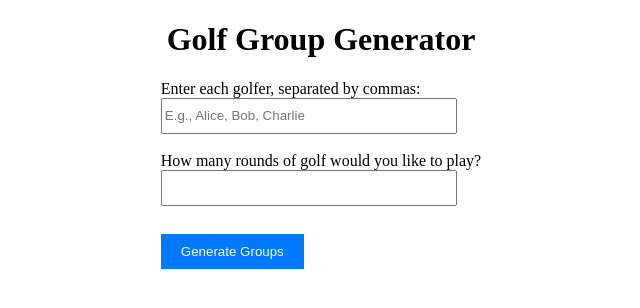
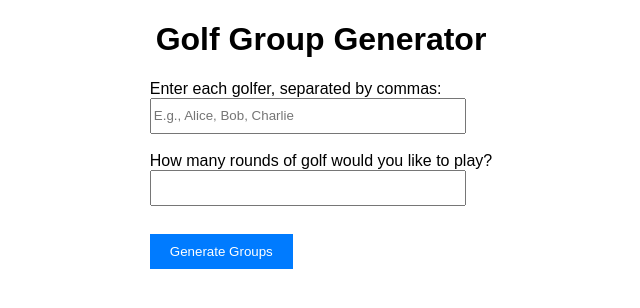
Before and after one commit to paigebrossard/golf-group-generator, a Flask app: page / in a window 1280 px wide. Shown: the top 308 px of the page, without its empty margins (319-959 px from the left). Run offline with Flask 3, Linux system fonts and the light colour scheme.

```diff
--- a/Templates/index.html
+++ b/Templates/index.html
@@ -6,7 +6,7 @@
     <title>Golf Group Generator</title>
     <style>
         body {
-            font-family: 'Times New Roman', Times, serif;
+            font-family: Arial, sans-serif;
             text-align: center;
         }
         form {
```
